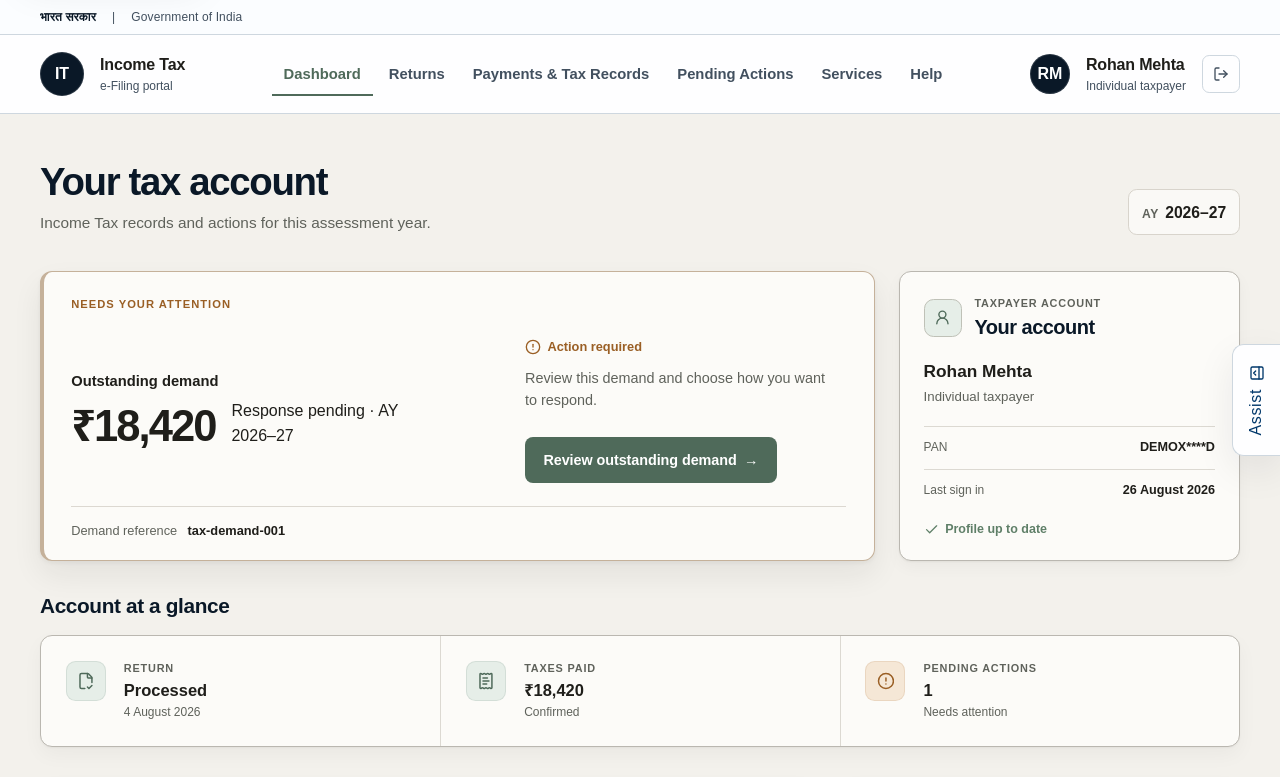
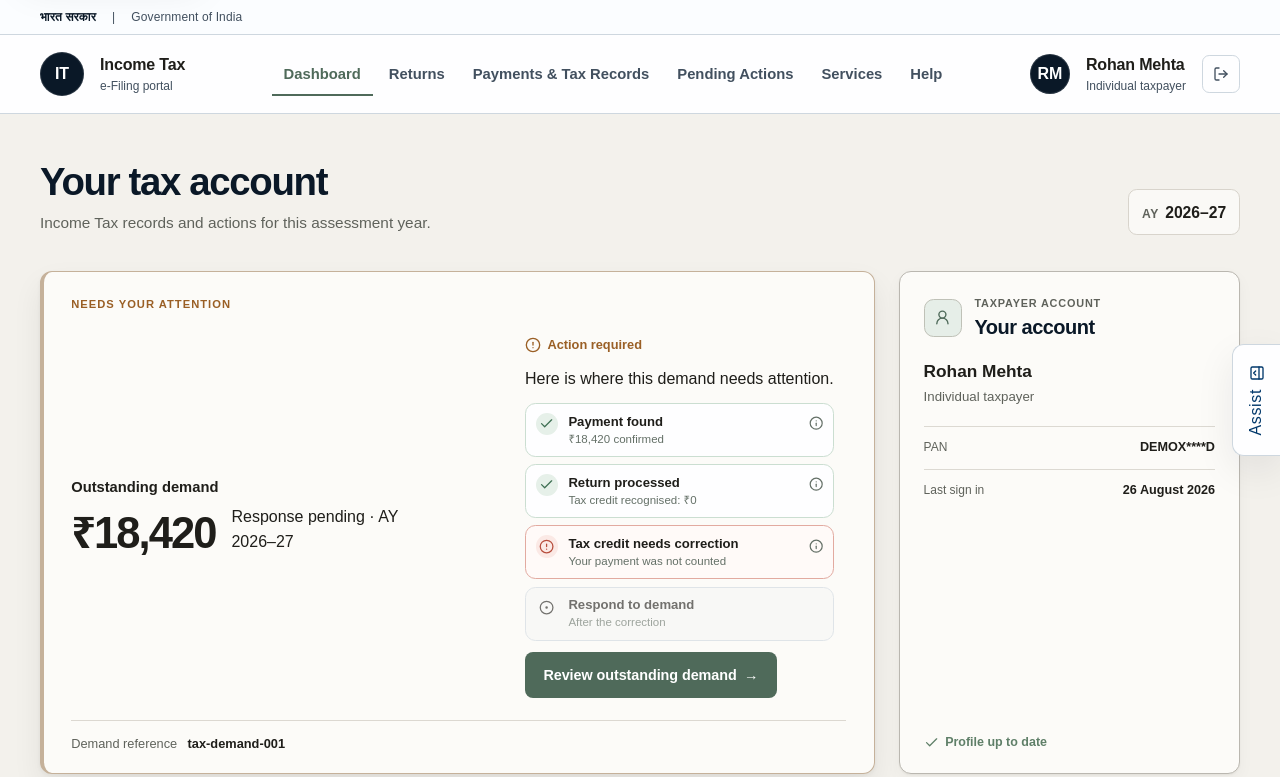
Before and after one commit to thedhingrastudio/Hackathon_IncomeTax, a Next.js app: page /dashboard in a window 1280 px wide. Shown: the top 777 px of the page. Built offline with nearby package versions, Linux system fonts and the light colour scheme; a web font is replaced by a local one.

Commit message:
feat: make demand progress state-aware

```diff
--- a/src/components/portal/CaseAwareDemandProgress.tsx
+++ b/src/components/portal/CaseAwareDemandProgress.tsx
@@ -1,4 +1,17 @@
 "use client";
+
 import Link from "next/link";
 import { useTaxDemandCase } from "../../lib/storage/case-storage";
-export default function CaseAwareDemandProgress({fallbackHref,fallbackLabel}:{fallbackHref:string;fallbackLabel:string}){const item=useTaxDemandCase();return <><p>{item?.state==="WAITING_FOR_REVIEW"?"Case status: Waiting for Income Tax review":"Review this demand and choose how you want to respond."}</p><Link className="app-action app-action-primary" href={item?`/case/${item.caseId}`:fallbackHref}>{item?"View case":fallbackLabel}</Link></>}
+import StatusJourney from "./StatusJourney";
+
+export default function CaseAwareDemandProgress({ fallbackHref, fallbackLabel }: { fallbackHref: string; fallbackLabel: string }) {
+  const item = useTaxDemandCase();
+  const waiting = item?.state === "WAITING_FOR_REVIEW";
+  const resolved = item?.state === "RESOLVED";
+
+  return <div className="case-aware-demand-progress">
+    <p>{resolved ? "This case has been resolved." : waiting ? "Your actions are complete. Income Tax review is pending." : "Here is where this demand needs attention."}</p>
+    <StatusJourney compact />
+    <Link className="app-action app-action-primary" href={item ? `/case/${item.caseId}` : fallbackHref}>{item ? "View case progress" : fallbackLabel}</Link>
+  </div>;
+}
```
